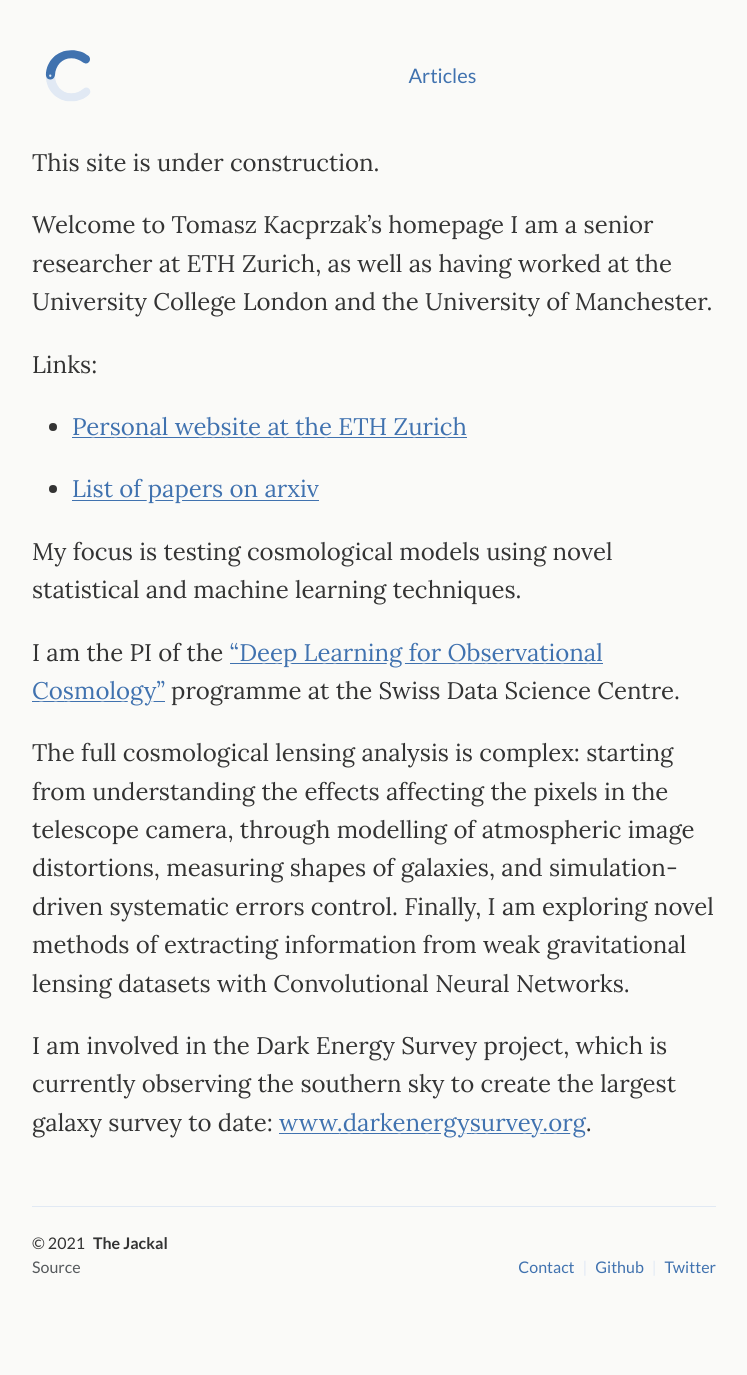
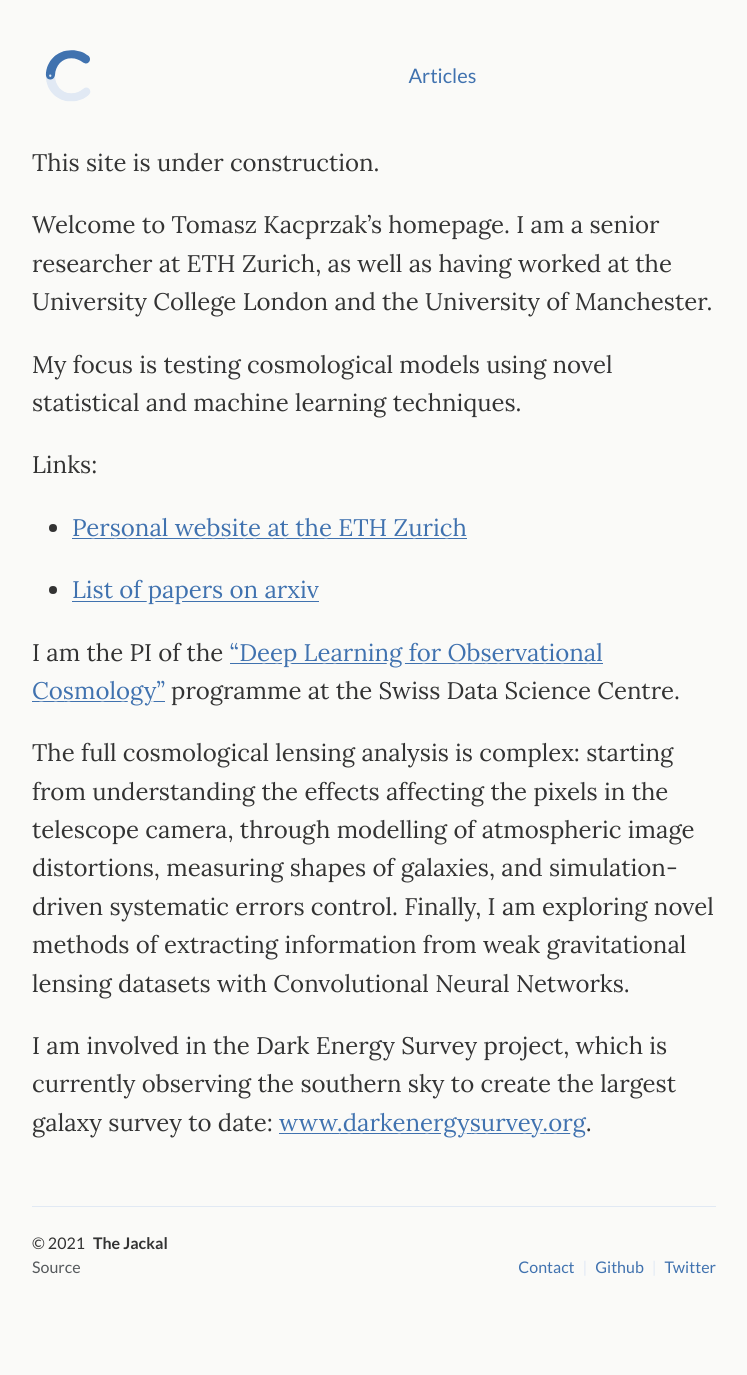
Before and after one commit to tomaszkacprzak/tomaszkacprzak.github.io, a Jekyll site: the page built from index.md, in a window 1280 px wide. Shown: the whole page, without its empty margins (266-1013 px from the left). Built offline with Jekyll 4.4.1, drawn with Linux system fonts in a browser that asks for light colours; part of the change alters nothing that is shown.

```diff
--- a/index.md
+++ b/index.md
@@ -7,8 +7,10 @@ layout: default
 
 This site is under construction.
 
-Welcome to Tomasz Kacprzak's homepage
+Welcome to Tomasz Kacprzak's homepage.
 I am a senior researcher at ETH Zurich, as well as having worked at the University College London and the University of Manchester.
+
+My focus is testing cosmological models using novel statistical and machine learning techniques.
 
 Links:
 
@@ -20,7 +22,7 @@ Links:
 
 
 
-My focus is testing cosmological models using novel statistical and machine learning techniques.
+
 
 I am the PI of the ["Deep Learning for Observational Cosmology"](https://datascience.ch/project/deep-learning-for-observational-cosmology-dloc/) programme at the Swiss Data Science Centre.
 
```
